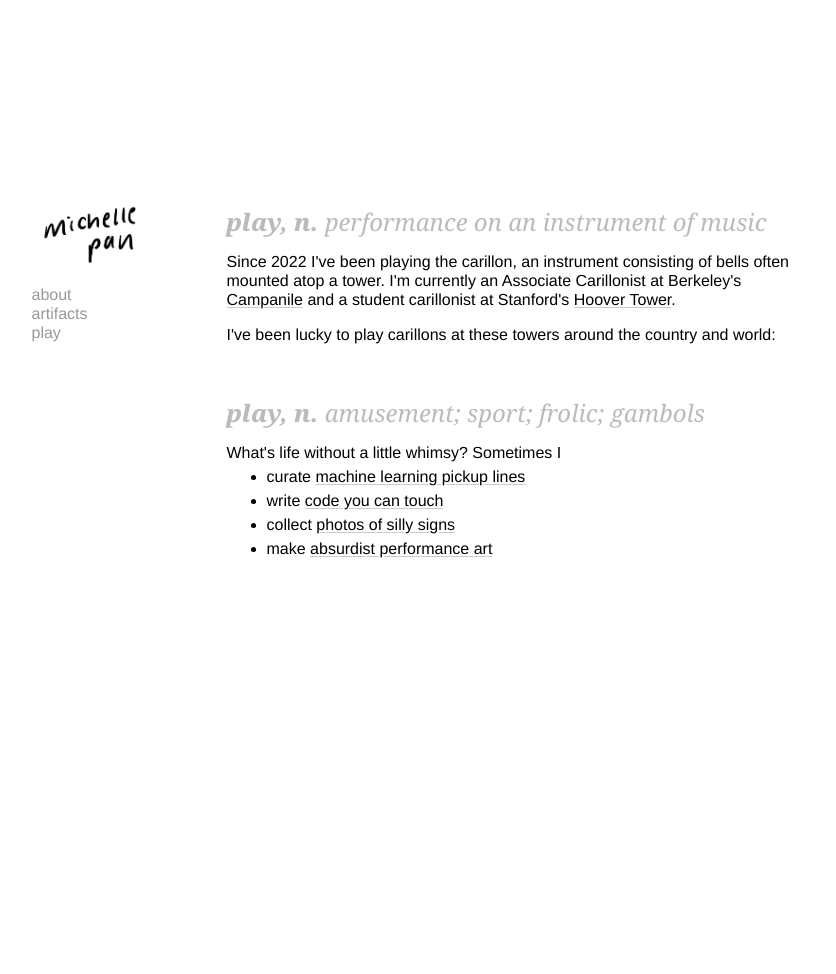
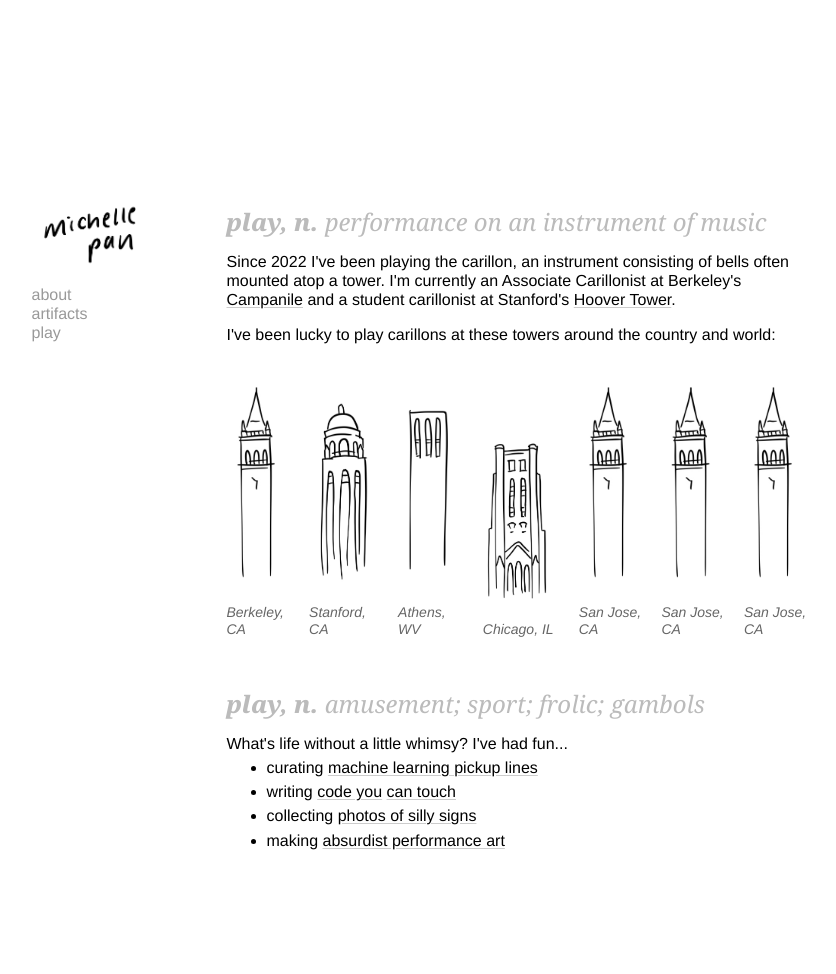
Before and after one commit to michelllepan/michelllepan.github.io, a Jekyll site: the page built from play.html, in a window 1280 px wide. Shown: the whole page, without its empty margins (221-1057 px from the left). Built offline with Jekyll 4.4.1, drawn with Linux system fonts in a browser that asks for light colours; some web fonts are replaced; before the commit the page ends 900 px from its top, so only the background shows below that.

Commit message:
Checkpoint

```diff
--- a/assets/css/main.scss
+++ b/assets/css/main.scss
@@ -195,3 +195,31 @@ p {
 .snippet-image:not(:hover), .sidebar-link:not(:hover), .social-link:not(:hover), .entity-link:not(:hover), .play:not(:hover) {
     transition: filter 2.0s, opacity 2.0s, color 2.0s, text-decoration 2.0s, text-decoration-color 2.0s, background-color 2.0s;
 }
+
+.caption {
+    font-style: italic;
+    margin-top: 10px;
+    font-size: 14px;
+    color: #666;
+}
+
+.image-row {
+    display: flex;
+    flex-direction: row;
+    align-items: end;
+    margin-top: 20px;
+    gap: 20px;
+}
+
+.image-wrapper {
+    display: flex;
+    flex-direction: column;
+    justify-content: center;
+    align-items: center;
+}
+
+.image-wrapper img {
+    width: 100%;
+    height: auto;
+    vertical-align: middle;
+}
--- a/play.html
+++ b/play.html
@@ -16,6 +16,37 @@ layout: home
     <p>
         I've been lucky to play carillons at these towers around the country and world:
     </p>
+
+    <div class="image-row">
+        <div class="image-wrapper">
+            <img src="/assets/images/towers/campanile.jpeg">
+            <p class="caption">Berkeley, CA</p>
+        </div>
+        <div class="image-wrapper">
+            <img src="/assets/images/towers/hoover.jpeg">
+            <p class="caption">Stanford, CA</p>
+        </div>
+        <div class="image-wrapper">
+            <img src="/assets/images/towers/storke.jpeg">
+            <p class="caption">Athens, WV</p>
+        </div>
+        <div class="image-wrapper">
+            <img src="/assets/images/towers/rockefeller.jpeg">
+            <p class="caption">Chicago, IL</p>
+        </div>
+        <div class="image-wrapper">
+            <img src="/assets/images/towers/campanile.jpeg">
+            <p class="caption">San Jose, CA</p>
+        </div>
+        <div class="image-wrapper">
+            <img src="/assets/images/towers/campanile.jpeg">
+            <p class="caption">San Jose, CA</p>
+        </div>
+        <div class="image-wrapper">
+            <img src="/assets/images/towers/campanile.jpeg">
+            <p class="caption">San Jose, CA</p>
+        </div>
+    </div>
 
     <!-- <ul>
         <li>Sather Tower, Berkeley, California</li>
@@ -37,19 +68,19 @@ layout: home
     </a>
     <br/>
 
-    What's life without a little whimsy? Sometimes I
+    What's life without a little whimsy? I've had fun...
     <ul class="experience">
         <li class="experience-item">
-            curate <a href="https://ml-valentines.github.io/" class="entity-link pink-highlight" target="_blank">machine learning pickup lines</a>
+            curating <a href="https://ml-valentines.github.io/" class="entity-link pink-highlight" target="_blank">machine learning pickup lines</a>
         </li>
         <li class="experience-item">
-            write <a href="https://x.com/michelllepan/status/1812348387116867626" class="entity-link yellow-highlight" target="_blank">code you can touch</a>
+            writing <a href="https://x.com/michelllepan/status/1812348387116867626" class="entity-link yellow-highlight" target="_blank">code you</a> <a href="https://x.com/michelllepan/status/1952561662550237505" class="entity-link yellow-highlight" target="_blank">can touch</a>
         </li>
         <li class="experience-item">
-            collect <a href="https://michelllepan.mmm.page/" class="entity-link green-highlight" target="_blank">photos of silly signs</a>
+            collecting <a href="https://michelllepan.mmm.page/" class="entity-link green-highlight" target="_blank">photos of silly signs</a>
         </li>
         <li class="experience-item">
-            make <a href="https://vimeo.com/1131070626?share=copy&fl=sv&fe=ci" class="entity-link blue-highlight" target="_blank">absurdist performance art</a>
+            making <a href="https://vimeo.com/1131070626?share=copy&fl=sv&fe=ci" class="entity-link blue-highlight" target="_blank">absurdist performance art</a>
         </li>
     </ul>
 
```
Also changed, not shown: _posts/2025-05-12-handle-with-care.html (+17 -0 lines), assets/images/towers/campanile.jpeg (added), assets/images/towers/hoover.jpeg (added), assets/images/towers/rockefeller.jpeg (added), assets/images/towers/storke.jpeg (added), 8 other files.
